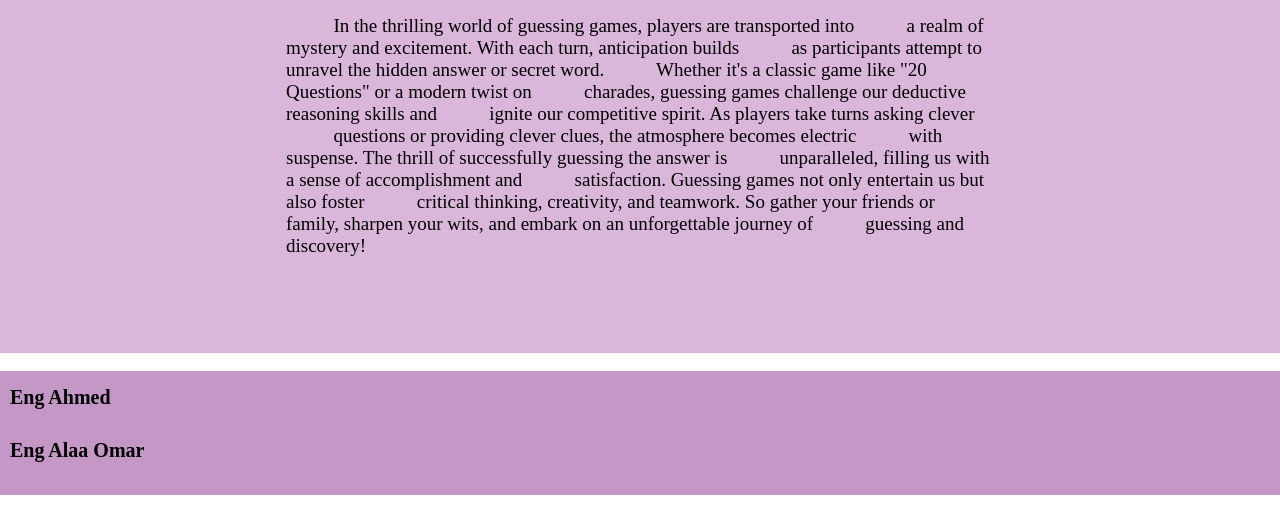
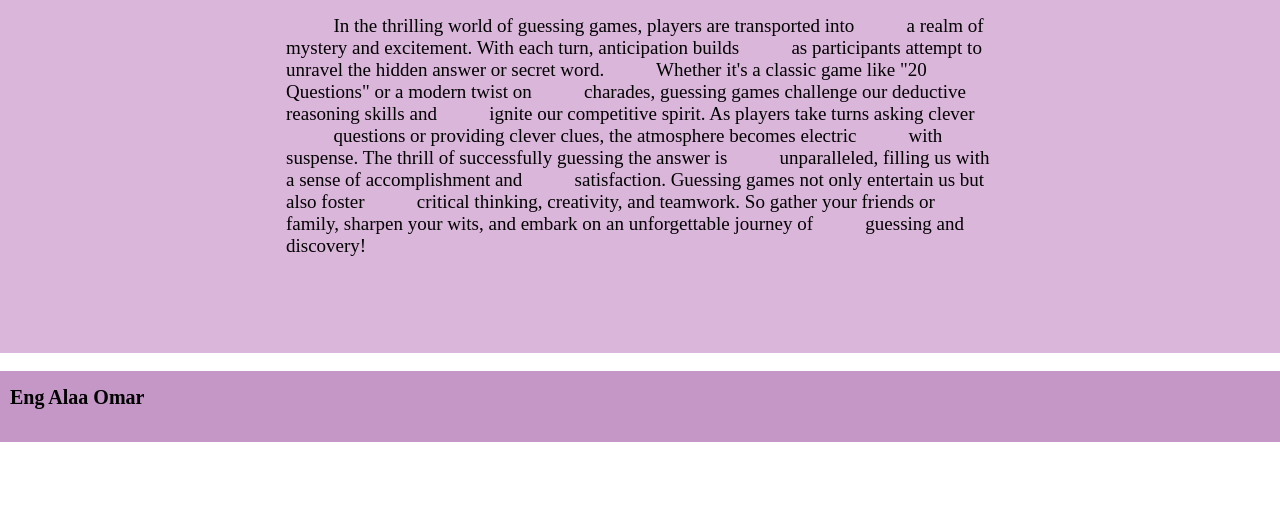
Before and after one commit to Alaa66017/wordle-game-in-js, a plain HTML site: page index.html in a window 1280 px wide. Shown: the part 548-1061 px from the top of the page. After the commit the page ends 1008 px from the top, so only its background shows below. Drawn offline with Linux system fonts and the light colour scheme.

```diff
--- a/index.html
+++ b/index.html
@@ -55,7 +55,7 @@
                         </div>
                 </section>
           <footer>
-            <h3>Eng Ahmed</h3>
+
             <h3> Eng Alaa Omar</h3>
 
       </footer>
```
